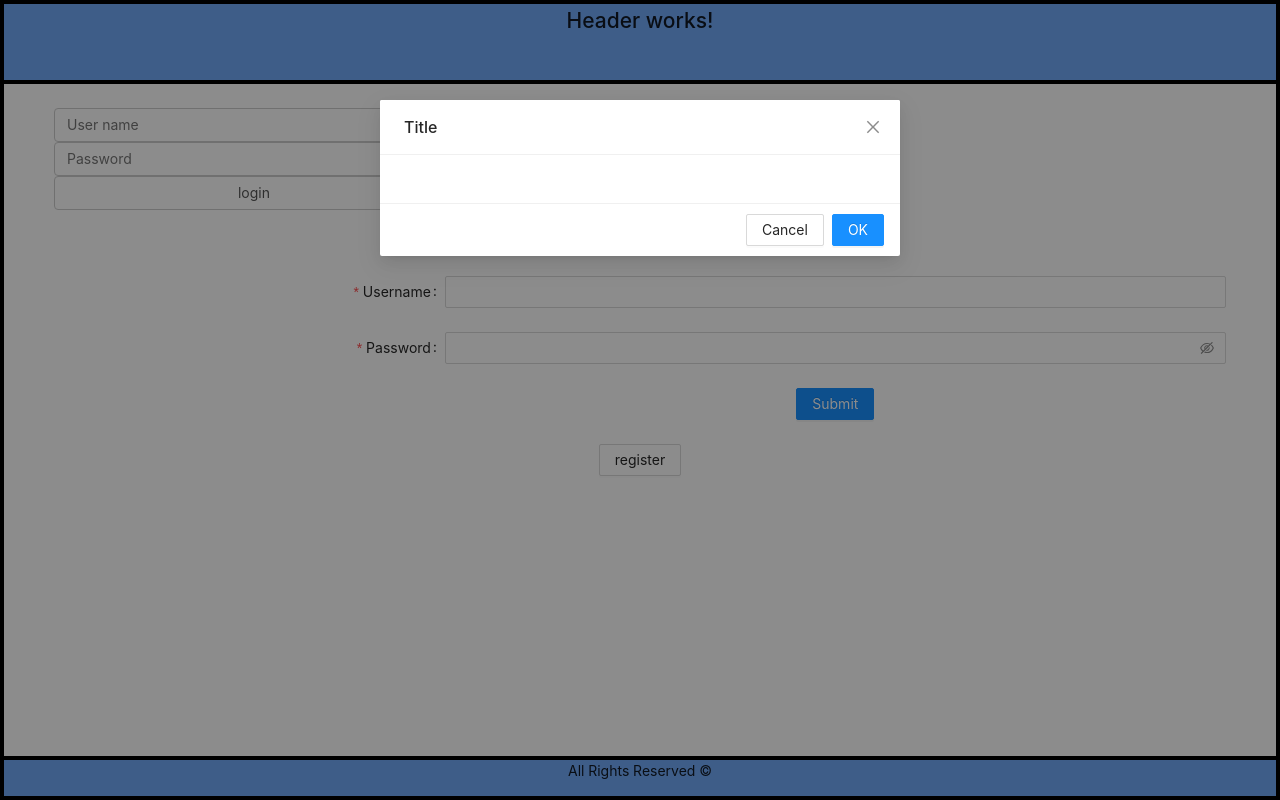
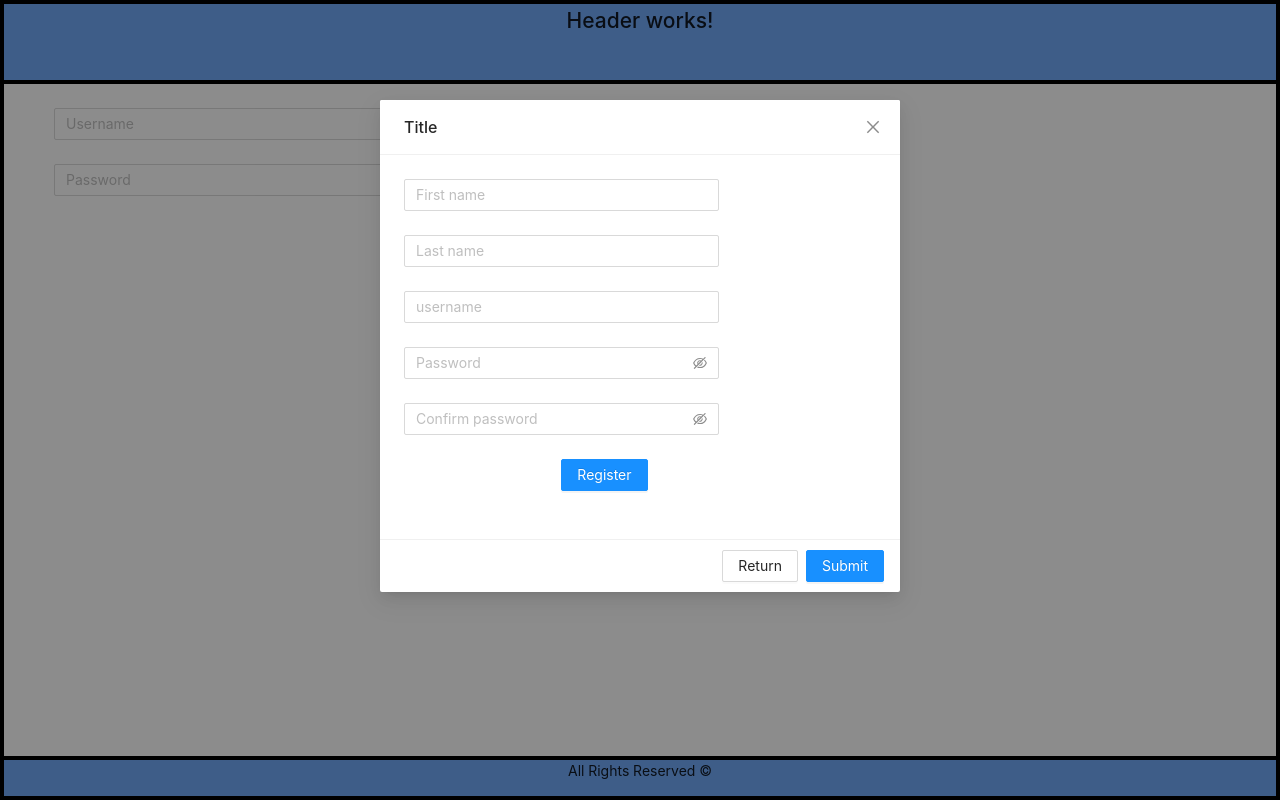
Before and after one commit to adiimbar/vacation-client, a React (Create React App) app: page /home in a window 1280 px wide. Both pictures are taken after a click on the button "register". Built offline with nearby package versions, Linux system fonts and the light colour scheme.

Commit message:
login and registration forms added and works

```diff
--- a/src/components/forms/login-form/loginForm.tsx
+++ b/src/components/forms/login-form/loginForm.tsx
@@ -8,8 +8,7 @@ import React from 'react';
 import { Form, Input, Button } from 'antd';
 
 const layout = {
-    labelCol: { span: 8 },
-    wrapperCol: { span: 16 },
+    wrapperCol: { span: 8 },
 };
 const tailLayout = {
     wrapperCol: { offset: 8, span: 16 },
@@ -21,38 +20,34 @@ const LoginForm = (props: any) => {
         props.loginHandler(values)
     };
 
-    const onFinishFailed = (errorInfo: any) => {
-        console.log('Failed:', errorInfo);
-    };
+    // const onFinishFailed = (errorInfo: any) => {
+    //     console.log('Failed:', errorInfo);
+    // };
 
     return (
         <Form
             {...layout}
-            name="basic"
+            name="loginForm"
             onFinish={onFinish}
-            onFinishFailed={onFinishFailed}
+            // onFinishFailed={onFinishFailed}
         >
             <Form.Item
-                label="Username"
                 name="userName"
-                rules={[{ required: true, message: 'Please input your username!' }]}
+                rules={[{ required: true, message: 'Please enter username' }]}
             >
-                <Input />
+                <Input placeholder="Username" />
             </Form.Item>
 
             <Form.Item
-                label="Password"
                 name="password"
-                rules={[{ required: true, message: 'Please input your password!' }]}
+                rules={[{ required: true, message: 'Please enter password' }]}
             >
-                <Input.Password />
+                <Input.Password placeholder="Password" />
             </Form.Item>
 
 
             <Form.Item {...tailLayout}>
-                <Button type="primary" htmlType="submit">
-                    Submit
-                    </Button>
+                <Button type="primary" htmlType="submit">login</Button>
             </Form.Item>
         </Form>
 
--- /dev/null
+++ b/src/components/forms/register-form/registerForm.tsx
@@ -0,0 +1,113 @@
+// import React, { useState } from 'react';
+import React from 'react';
+import { Form, Input, Button } from 'antd';
+
+
+const formItemLayout = {
+    labelCol: {
+        xs: { span: 24 },
+        sm: { span: 8 },
+    },
+    wrapperCol: {
+        xs: { span: 24 },
+        sm: { span: 16 },
+    },
+};
+
+const tailFormItemLayout = {
+    wrapperCol: {
+        xs: {
+            span: 24,
+            offset: 0,
+        },
+        sm: {
+            span: 16,
+            offset: 8,
+        },
+    },
+};
+
+const RegistrationForm = (props: any) => {
+    // const [form] = Form.useForm();
+
+    const onFinish = (values: any) => {
+        console.log('Received values of form: ', values);
+          props.registrationHandler(values);
+    };
+
+    return (
+        <Form
+            {...formItemLayout}
+            // form={form}
+            name="register"
+            onFinish={onFinish}
+            scrollToFirstError
+        >
+
+            <Form.Item
+                name="firstName"
+                rules={[{ required: true, message: 'Please enter first name' }]}
+            >
+                <Input placeholder="First name" />
+            </Form.Item>
+
+
+            <Form.Item
+                name="lastName"
+                rules={[{ required: true, message: 'Please enter last name' }]}
+            >
+                <Input placeholder="Last name" />
+            </Form.Item>
+
+
+            <Form.Item
+                name="userName"
+                rules={[{ required: true, message: 'Please enter username' }]}
+            >
+                <Input placeholder="username" />
+            </Form.Item>
+
+
+            <Form.Item
+                name="password"
+                rules={[
+                    {
+                        required: true,
+                        message: 'Please enter a password',
+                    },
+                ]}
+            >
+                <Input.Password placeholder="Password" />
+            </Form.Item>
+
+            <Form.Item
+                name="confirm"
+                dependencies={['password']}
+                rules={[
+                    {
+                        required: true,
+                        message: 'Please confirm your password',
+                    },
+                    ({ getFieldValue }) => ({
+                        validator(rule, value) {
+                            if (!value || getFieldValue('password') === value) {
+                                return Promise.resolve();
+                            }
+                            return Promise.reject('The two passwords that you entered do not match');
+                        },
+                    }),
+                ]}
+            >
+                <Input.Password placeholder="Confirm password" />
+            </Form.Item>
+
+            <Form.Item {...tailFormItemLayout}>
+                <Button type="primary" htmlType="submit">
+                    Register
+          </Button>
+            </Form.Item>
+        </Form>
+    );
+};
+
+export default RegistrationForm
--- a/src/components/layout/layout.css
+++ b/src/components/layout/layout.css
@@ -29,27 +29,6 @@
 .layout>footer {
     grid-column: span 12;
 }
-
-  input {
-    display: block;
-    width: 400px;
-    padding: 6px 12px;
-    font-size: 14px;
-    line-height: 1.42857143;
-    color: #555;
-    background-color: #fff;
-    background-image: none;
-    border: 1px solid #ccc;
-    border-radius: 4px;
-    /* margin-bottom: 20px; */
-  }
-
-  .form-control {
-    margin-bottom: 20px;
-  }
-
-
-
 
 
 /*
--- a/src/components/login/login.tsx
+++ b/src/components/login/login.tsx
@@ -1,4 +1,4 @@
-import React, { Component, ChangeEvent } from 'react';
+import React, { Component } from 'react';
 import axios from "axios";
 import { AxiosResponse } from 'axios'
 import { UserLoginDetails } from '../../models/UserLoginDetails';
@@ -17,21 +17,10 @@ export default class Login extends Component<any, UserLoginDetails, SuccessfulLo
         super(props);
 
         this.state = {
-            userName: '',
-            password: ''
+
         }
 
         this.login = this.login.bind(this);
-    }
-
-    private setUserName = (args: ChangeEvent<HTMLInputElement>) => {
-        const userName = args.target.value;
-        this.setState({ userName });
-    }
-
-    private setPassword = (args: ChangeEvent<HTMLInputElement>) => {
-        const password = args.target.value;
-        this.setState({ password });
     }
 
     private login = async (loginObject: any) => {
@@ -62,31 +51,9 @@ export default class Login extends Component<any, UserLoginDetails, SuccessfulLo
     }
 
     public render() {
-        const { userName, password } = this.state;
 
         return (
             <div className='login'>
-                <form>
-                    <div>
-                        <input type='text' placeholder='User name' name='userName' value={userName} onChange={this.setUserName} />
-                    </div>
-                    <div>
-                        <input type='password' placeholder='Password' name='password' value={password} onChange={this.setPassword} />
-                    </div>
-                    <input type='button' value='login' onClick={this.login} />
-
-                    {/* <button value='login' onClick={this.login}>login</button> */}
-                    {/* <Register /> */}
-                    {/* <button onClick={this.registerClick} type='button'>Register</button> */}
-                </form>
-
-
-
-                <br></br>
-                <br></br>
-                <br></br>
-
-                {/* <LoginForm loginHandler={this.loginDummy} /> */}
                 <LoginForm loginHandler={this.login} />
                 <Register />
             </div>
--- a/src/components/register/register.tsx
+++ b/src/components/register/register.tsx
@@ -1,14 +1,18 @@
 import React, { Component } from 'react';
+import axios from "axios";
+import { UserRegistrationDetails } from '../../models/UserRegistrationDetails';
 import 'antd/dist/antd.css';
-import { Modal, Button } from 'antd';
+import { Modal, Button, message } from 'antd';
+import RegistrationForm from '../forms/register-form/registerForm';
 import './register.css';
 
 interface RegisterState {
   visible: boolean,
   confirmLoading: boolean,
+
 }
 
-export default class Register extends Component<any, RegisterState> {
+export default class Register extends Component<any, RegisterState, UserRegistrationDetails> {
 
   constructor(props: any) {
     super(props);
@@ -17,6 +21,8 @@ export default class Register extends Component<any, RegisterState> {
       visible: false,
       confirmLoading: false,
     };
+
+    // this.handleOk = this.handleOk.bind(this);
   }
 
   showModal = () => {
@@ -35,6 +41,9 @@ export default class Register extends Component<any, RegisterState> {
         visible: false,
         confirmLoading: false,
       });
+      // this.register();
+      this.successfulRegistrationMessage();
+      ;
     }, 2000);
   };
 
@@ -45,6 +54,32 @@ export default class Register extends Component<any, RegisterState> {
     });
   };
 
+  successfulRegistrationMessage = () => {
+    message.success('Registered successfully. please login...!', 3);
+  };
+
+
+  private register = async (registerObject: any) => {
+
+    console.log('inside register');
+    console.log(registerObject);
+
+    try {
+        let userRegistrationDetails = new UserRegistrationDetails(
+          registerObject.firstName,
+          registerObject.lastName,
+          registerObject.userName,
+          registerObject.password);
+        const response = await axios.post<UserRegistrationDetails[]>("http://localhost:3001/users/register", userRegistrationDetails);
+        const serverResponse = response.data;
+        console.log(serverResponse);
+
+    }
+    catch (err) {
+        alert(err.message);
+        console.log(err);
+    }
+}
 
 
   public render() {
@@ -54,7 +89,7 @@ export default class Register extends Component<any, RegisterState> {
       <React.Fragment>
         <Button onClick={this.showModal}>
           register
-                </Button>
+        </Button>
 
         <Modal
           title="Title"
@@ -62,156 +97,19 @@ export default class Register extends Component<any, RegisterState> {
           onOk={this.handleOk}
           confirmLoading={confirmLoading}
           onCancel={this.handleCancel}
+          footer={[
+            <Button key="back" onClick={this.handleCancel}>
+              Return
+            </Button>,
+            <Button key="submit" type="primary" loading={confirmLoading} onClick={this.handleOk}>
+              Submit
+            </Button>,
+          ]}
         >
-
-
-
-
-
-
+          <RegistrationForm registrationHandler={this.register} />
         </Modal>
       </React.Fragment>
       // </div>
     );
   }
 }
-
-
-
-
-
-
-
-
-// code for the register form:
-
-// import React, { useState } from 'react';
-// import ReactDOM from 'react-dom';
-// import 'antd/dist/antd.css';
-// import './index.css';
-// import {
-//   Form,
-//   Input,
-//   Row,
-//   Col,
-//   Button,
-// } from 'antd';
-// import { QuestionCircleOutlined } from '@ant-design/icons';
-
-// const formItemLayout = {
-//   labelCol: {
-//     xs: {
-//       span: 24,
-//     },
-//     sm: {
-//       span: 8,
-//     },
-//   },
-//   wrapperCol: {
-//     xs: {
-//       span: 24,
-//     },
-//     sm: {
-//       span: 16,
-//     },
-//   },
-// };
-// const tailFormItemLayout = {
-//   wrapperCol: {
-//     xs: {
-//       span: 24,
-//       offset: 0,
-//     },
-//     sm: {
-//       span: 16,
-//       offset: 8,
-//     },
-//   },
-// };
-
-// const RegistrationForm = () => {
-//   const [form] = Form.useForm();
-
-//   const onFinish = values => {
-//     console.log('Received values of form: ', values);
-//   };
-
-
-//   return (
-//     <Form
-//       {...formItemLayout}
-//       form={form}
-//       name="register"
-//       onFinish={onFinish}
-//       initialValues={{
-//         residence: ['zhejiang', 'hangzhou', 'xihu'],
-//         prefix: '86',
-//       }}
-//       scrollToFirstError
-//     >
-//       <Form.Item
-//         name="email"
-//         label="E-mail"
-//         rules={[
-//           {
-//             type: 'email',
-//             message: 'The input is not valid E-mail!',
-//           },
-//           {
-//             required: true,
-//             message: 'Please input your E-mail!',
-//           },
-//         ]}
-//       >
-//         <Input />
-//       </Form.Item>
-
-//       <Form.Item
-//         name="password"
-//         label="Password"
-//         rules={[
-//           {
-//             required: true,
-//             message: 'Please input your password!',
-//           },
-//         ]}
-//         hasFeedback
-//       >
-//         <Input.Password />
-//       </Form.Item>
-
-//       <Form.Item
-//         name="confirm"
-//         label="Confirm Password"
-//         dependencies={['password']}
-//         hasFeedback
-//         rules={[
-//           {
-//             required: true,
-//             message: 'Please confirm your password!',
-//           },
-//           ({ getFieldValue }) => ({
-//             validator(rule, value) {
-//               if (!value || getFieldValue('password') === value) {
-//                 return Promise.resolve();
-//               }
-
-//               return Promise.reject('The two passwords that you entered do not match!');
-//             },
-//           }),
-//         ]}
-//       >
-//         <Input.Password />
-//       </Form.Item>
-
-
-//       <Form.Item {...tailFormItemLayout}>
-//         <Button type="primary" htmlType="submit">
-//           Register
-//         </Button>
-//       </Form.Item>
-//     </Form>
-//   );
-// };
-
-// ReactDOM.render(<RegistrationForm />, document.getElementById('container'));
--- /dev/null
+++ b/src/models/UserRegistrationDetails.ts
@@ -0,0 +1,9 @@
+export class UserRegistrationDetails{
+    public constructor(
+        public firstName?:string,
+        public lastName?:string,
+        public userName?:string,
+        public password?:string,
+    ){}
+
+}
```
